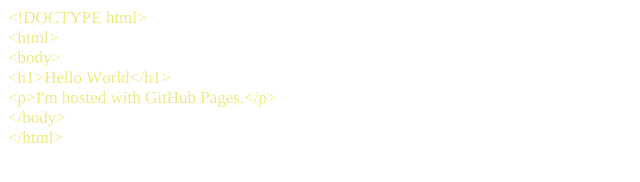
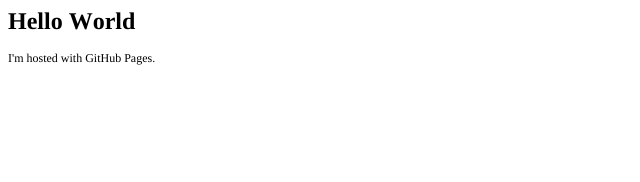
Before and after one commit to scubasquid05/scubasquid05.github.io, a plain HTML site: page index.html in a window 1280 px wide. Shown: the whole page, without its empty margins (0-640 px from the left). Drawn offline with Linux system fonts and the light colour scheme.

Commit message:
Add files via upload

```diff
--- a/index.html
+++ b/index.html
@@ -7,17 +7,12 @@
   <meta name="Generator" content="Cocoa HTML Writer">
   <meta name="CocoaVersion" content="1504.83">
   <style type="text/css">
-    p.p1 {margin: 0.0px 0.0px 0.0px 0.0px; line-height: 20.0px; font: 17.0px Times; color: #eeeb82; -webkit-text-stroke: #eeeb82}
+    p.p2 {margin: 0.0px 0.0px 12.0px 0.0px; line-height: 14.0px; font: 12.0px Times; color: #000000; -webkit-text-stroke: #000000}
     span.s1 {font-kerning: none}
   </style>
 </head>
 <body>
-<p class="p1"><span class="s1">&lt;!DOCTYPE html&gt;</span></p>
-<p class="p1"><span class="s1">&lt;html&gt;</span></p>
-<p class="p1"><span class="s1">&lt;body&gt;</span></p>
-<p class="p1"><span class="s1">&lt;h1&gt;Hello World&lt;/h1&gt;</span></p>
-<p class="p1"><span class="s1">&lt;p&gt;I'm hosted with GitHub Pages.&lt;/p&gt;</span></p>
-<p class="p1"><span class="s1">&lt;/body&gt;</span></p>
-<p class="p1"><span class="s1">&lt;/html&gt;</span></p>
+<h1 style="margin: 0.0px 0.0px 16.1px 0.0px; line-height: 28.0px; font: 24.0px Times; color: #000000; -webkit-text-stroke: #000000"><span class="s1"><b>Hello World</b></span></h1>
+<p class="p2"><span class="s1">I'm hosted with GitHub Pages.</span></p>
 </body>
 </html>
```
